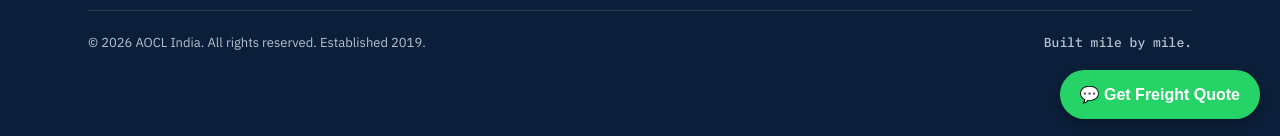
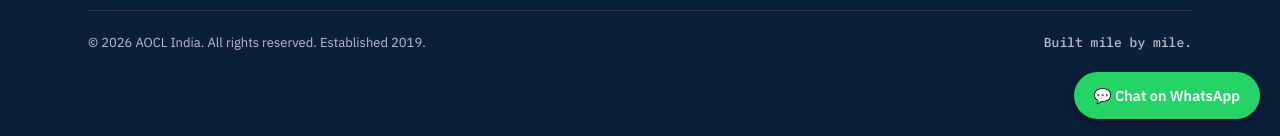
Before and after one commit to shristiacharya088-dev/aocl-india-website, a plain HTML site: page about.html in a window 1280 px wide. Shown: the part 2749-2885 px from the top of the page. Drawn offline with nearby package versions, Linux system fonts and the light colour scheme; a web font is replaced by a local one.

Commit message:
Modify WhatsApp button for freight quotes
Updated the WhatsApp button text and styling.

```diff
--- a/about.html
+++ b/about.html
@@ -118,11 +118,12 @@
     </div>
   </div>
 </footer>
-  <!-- Floating WhatsApp Quote Button -->
-<a href="https://wa.me/918447116882?text=Hi%20Aone%20Carriers,%20I%20need%20a%20freight%20quote."
+<!-- Floating WhatsApp Button -->
+<a href="https://wa.me/918447116882?text=Hi%20AOCL%20India,%20I%20would%20like%20to%20enquire%20about%20a%20shipment."
    target="_blank"
-   style="position:fixed; bottom:20px; right:20px; background-color:#25D366; color:white; padding:12px 20px; border-radius:50px; text-decoration:none; font-family:sans-serif; font-weight:bold; box-shadow:0 4px 10px rgba(0,0,0,0.3); z-index:1000;">
-   💬 Get Freight Quote
+   style="position:fixed; bottom:20px; right:20px; background-color:#25D366; color:white; padding:12px 20px; border-radius:50px; text-decoration:none; font-family:'IBM Plex Sans', sans-serif; font-weight:600; font-size:14.5px; box-shadow:0 4px 10px rgba(0,0,0,0.3); z-index:1000;">
+   💬 Chat on WhatsApp
+</a>
 </a>
 
 </body>
```
